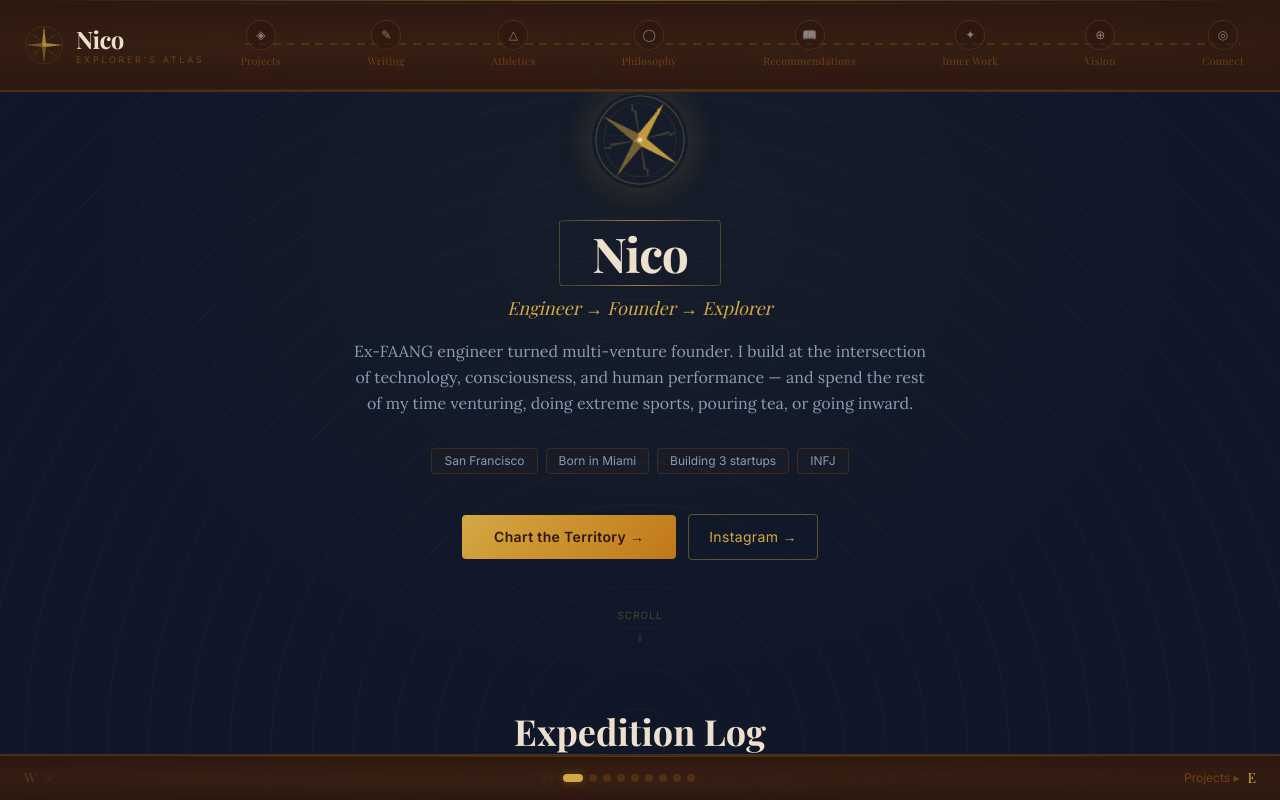
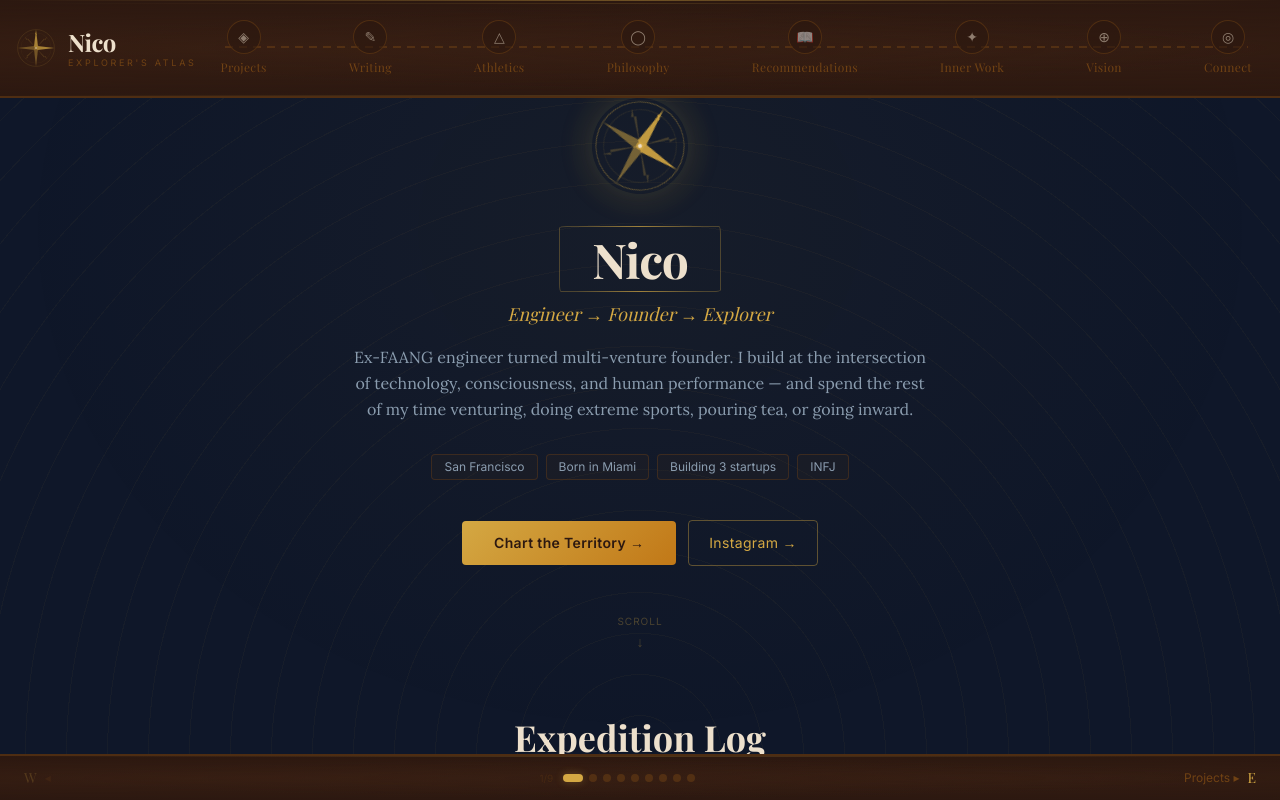
Before and after one commit to Nicoivazquez/nicovaz, a React (Vite) app: page / in a window 1280 px wide. Built offline with nearby package versions, Linux system fonts and the light colour scheme; a web font is replaced by a local one.

Commit message:
fix: tighten nav container padding for bigger, closer nav items
Reduce outer padding and gap so nav area is wider, allowing larger
markers and text while keeping 8 items fitting cleanly.

```diff
--- a/src/App.jsx
+++ b/src/App.jsx
@@ -901,7 +901,7 @@
         <div className="absolute top-0 left-0 right-0 h-px bg-gradient-to-r from-transparent via-[#D4A843]/40 to-transparent" />
         <div className="absolute top-[3px] left-8 right-8 h-px bg-gradient-to-r from-transparent via-[#D4A843]/15 to-transparent" />
 
-        <div className="flex items-center px-6 py-4 gap-6">
+        <div className="flex items-center px-4 py-4 gap-3">
           {/* Logo — clickable to home */}
           <button
             onClick={() => go(0)}
@@ -944,8 +944,8 @@
                     {/* Waypoint marker — larger & bolder */}
                     <div className="relative flex items-center justify-center transition-all"
                       style={{
-                        width: isActive ? "38px" : "30px",
-                        height: isActive ? "38px" : "30px",
+                        width: isActive ? "44px" : "34px",
+                        height: isActive ? "44px" : "34px",
                       }}>
                       {/* Outer glow ring for active */}
                       {isActive && (
@@ -982,7 +982,7 @@
                       >
                         <span style={{
                           transform: isActive ? "rotate(-45deg)" : "none",
-                          fontSize: isActive ? "16px" : "12px",
+                          fontSize: isActive ? "18px" : "14px",
                           opacity: isActive ? 1 : isPast ? 0.75 : 0.5,
                           lineHeight: 1,
                         }}>
@@ -995,7 +995,7 @@
                       className="transition-all whitespace-nowrap"
                       style={{
                         fontFamily: "Playfair Display, serif",
-                        fontSize: isActive ? "12px" : "10.5px",
+                        fontSize: isActive ? "13px" : "12px",
                         fontWeight: isActive ? "700" : "500",
                         color: isActive ? "#D4A843" : isPast ? "#9B8A6A" : "#704214",
                         letterSpacing: "0.03em",
```
